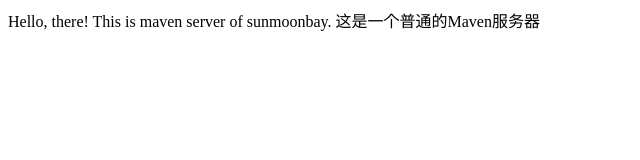
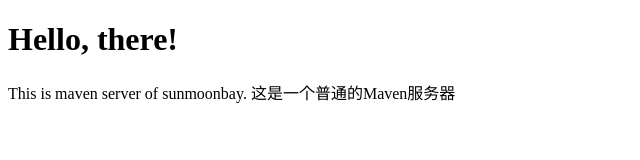
Before and after one commit to smbServer/smbServer.github.io, a plain HTML site: page index.html in a window 1280 px wide. Shown: the whole page, without its empty margins (0-640 px from the left). Drawn offline with Linux system fonts and the light colour scheme.

Commit message:
Update index.html

```diff
--- a/index.html
+++ b/index.html
@@ -5,8 +5,10 @@
   </head>
 
   <body>
-    Hello, there!
-    This is maven server of sunmoonbay.
-    这是一个普通的Maven服务器
+    <h1>Hello, there!</h1>
+    <p>
+      This is maven server of sunmoonbay.
+      这是一个普通的Maven服务器
+    </p>
   </body>
 </html>
```
